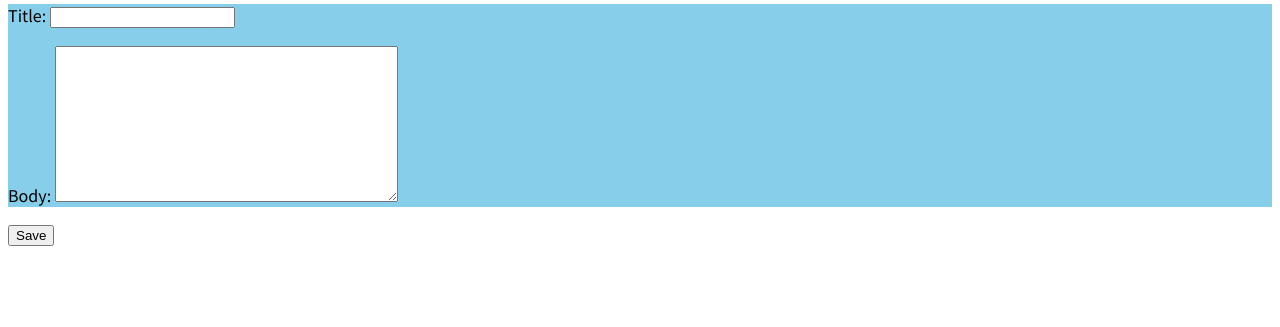
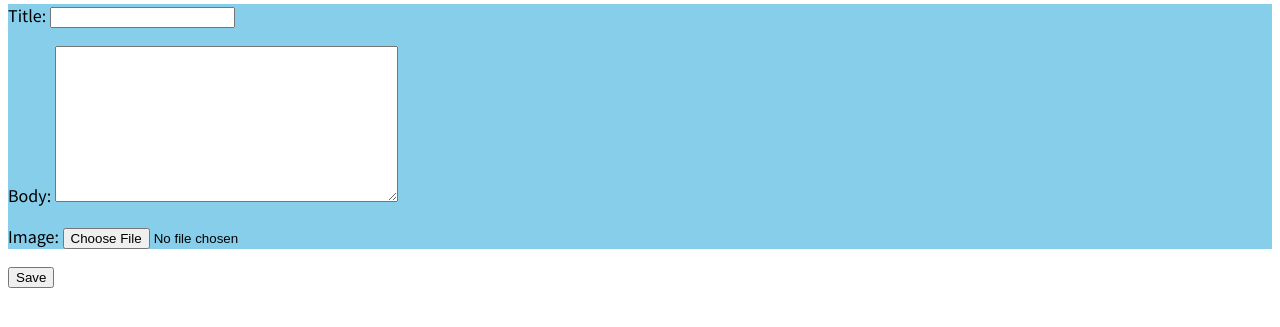
Before and after one commit to syedmehrabzaidi/Blog_Post_Website_-Django-, a Django app: page /post/new/ in a window 1280 px wide. Shown: the part 273-600 px from the top of the page. Run offline with Django 3.2, Linux system fonts and the light colour scheme; parts of the project's set-up code (start-up, migrations or seed data) failed here and were passed over.

Commit message:
19 nov 2021

```diff
--- a/blog/models.py
+++ b/blog/models.py
@@ -11,6 +11,7 @@ class Post(models.Model):
         on_delete=models.CASCADE,
     )
     body = models.TextField()
+    image = models.ImageField(upload_to='images/', blank=True, null=True)
     created_at = models.DateTimeField(auto_now_add=True)
     updated_at = models.DateTimeField(auto_now=True)
 
--- a/blog/views.py
+++ b/blog/views.py
@@ -62,7 +62,7 @@ class BlogDetailView(DetailView):
 class BlogCreateView(CreateView):
     model = Post
     template_name = 'post_new.html'
-    fields = ['title', 'body']
+    fields = ['title', 'body', 'image']
     success_url = reverse_lazy('home')
 
     def form_valid(self, form):
@@ -76,7 +76,7 @@ class BlogCreateView(CreateView):
 class BlogUpdateView(UpdateView):
     model = Post
     template_name = 'post_edit.html'
-    fields = ['title', 'body']
+    fields = ['title', 'body', 'image']
 
 
 class BlogDeleteView(DeleteView):
--- a/blog_project/settings.py
+++ b/blog_project/settings.py
@@ -176,3 +176,6 @@ EMAIL_PORT = 587
 EMAIL_HOST_USER = 'Mehrab@patsysjournal.com'
 # add your password here
 EMAIL_HOST_PASSWORD = 'Mehrab123'
+
+MEDIA_ROOT = os.path.join(BASE_DIR, 'media')
+MEDIA_URL = '/media/'
--- a/blog_project/urls.py
+++ b/blog_project/urls.py
@@ -1,4 +1,6 @@
+from django.conf import settings
 from django.conf.urls import url
+from django.conf.urls.static import static
 from django.contrib import admin
 from django.urls import include, path
 
@@ -14,4 +16,7 @@ urlpatterns = [
     path('api/v1/rest-auth/', include('rest_auth.urls')),
     url('auth/', include('djoser.urls.jwt')),
 
-    ]
+]
+if settings.DEBUG:
+    urlpatterns += static(settings.MEDIA_URL,
+                          document_root=settings.MEDIA_ROOT)
--- a/templates/home.html
+++ b/templates/home.html
@@ -18,6 +18,11 @@
 <div class="post-entry column">
     <h2><a href="{% url 'post_detail' post.pk %}">{{ post.title }}</a></h2>
      <p>{{ post.body }}</p>
+
+{% if post.image %}
+    <img style="width:10%; height:50px;" src="{{post.image.url}}"/>
+
+    {% endif %}
 </div>
         </td>
     </tr>
--- a/templates/post_detail.html
+++ b/templates/post_detail.html
@@ -7,11 +7,16 @@
 
 <div class="post-entry">
    <h2>{{ post.title }}</h2>
+    <p>Author: <i>{{ post.author|cut:"@gmail.com" }}</i></p>
 <button class="btn_count" type="submit"><b>{{ follower_count }}</b>
         Followers
 </button>
     <button class="btn_count" type="submit"><b>{{ following_count }}</b> Followings</button>
     <p>{{ post.body }}</p>
+{% if post.image %}
+    <img src="{{post.image.url}}" />
+
+    {% endif %}
 </div>
 
 {% if user == post.author %}
--- a/templates/post_edit.html
+++ b/templates/post_edit.html
@@ -2,7 +2,7 @@
 {% block content %}
 
 <h1>Edit post</h1>
-<form action="" method="post">{% csrf_token %}
+<form action="" method="post" enctype="multipart/form-data">{% csrf_token %}
     {{ form.as_p }}
     <input type="submit" value="Update" />
 </form>
--- a/templates/post_new.html
+++ b/templates/post_new.html
@@ -1,7 +1,7 @@
 {% extends 'base.html' %}
 {% block content %}
     <h1>New post</h1>
-<form action="" method="post">
+<form action="" method="post" enctype="multipart/form-data">
     {% csrf_token %}
        <div style="background-color: skyblue;"> {{ form.as_p }}</div>
     <div style="background-color: red;"> {{ user.username }}</div>
--- a/templates/signup.html
+++ b/templates/signup.html
@@ -1,7 +1,7 @@
 {% extends 'base.html' %}
 {% block content %}
     <h2>Sign up</h2>
-<form method="post">
+<form method="post" >
     {% csrf_token %}
     {{ form.as_p }}
 <button type="submit">Sign up</button>
```
Also changed, not shown: 1 other file.
